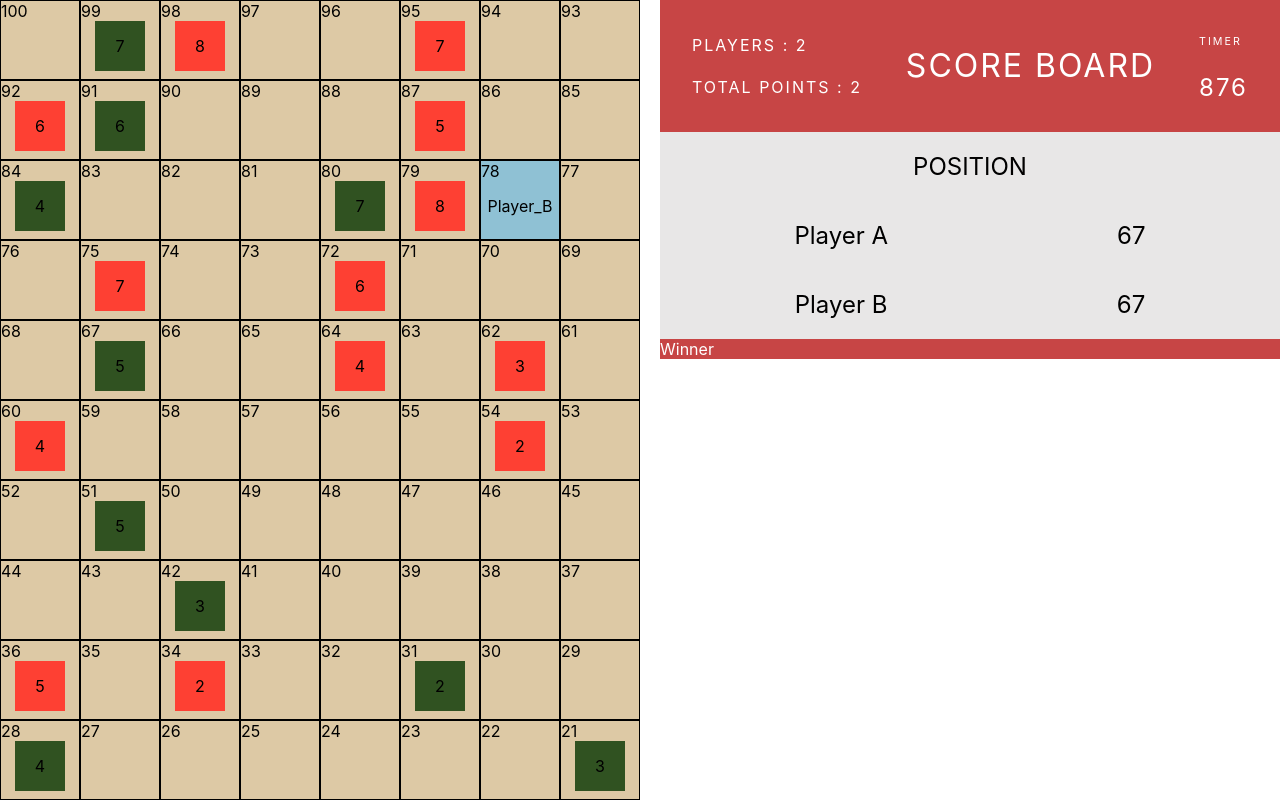
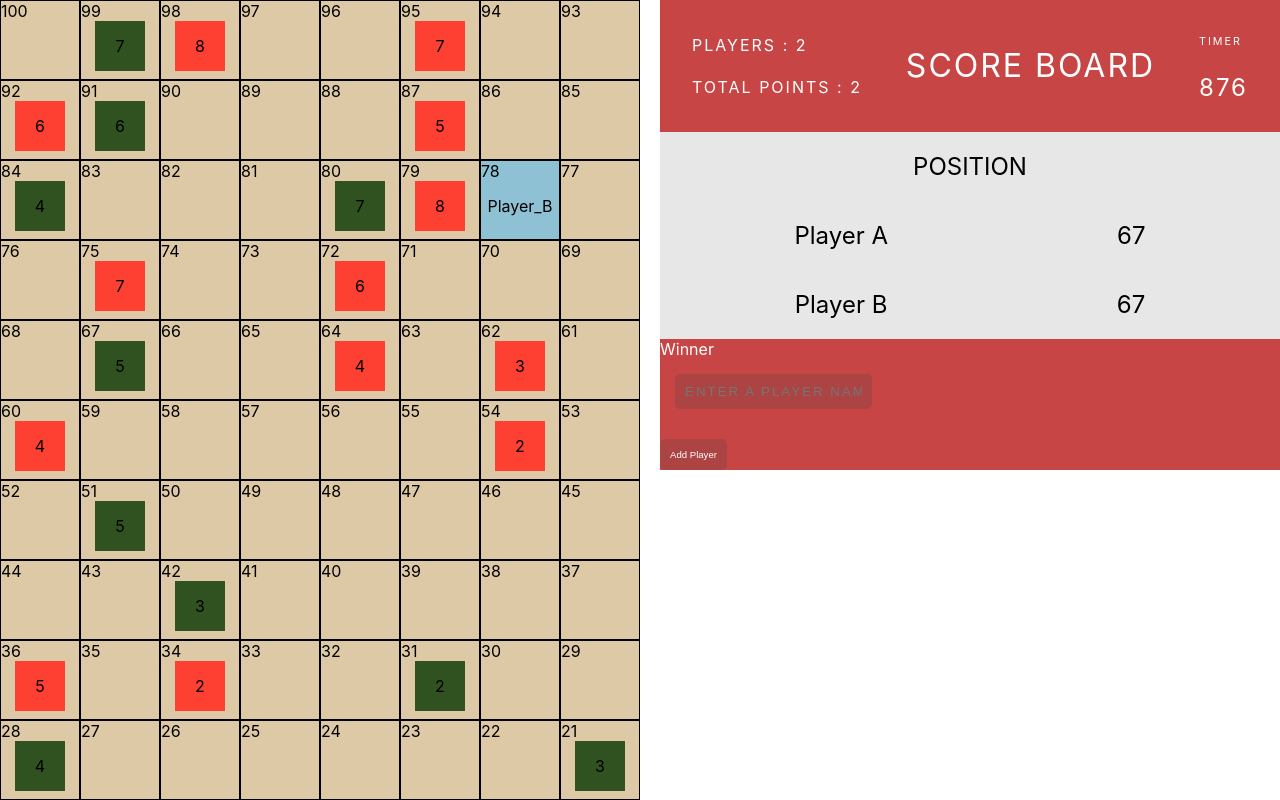
Before and after one commit to nishahs08/snake-ladder, a React (Create React App) app: page / in a window 1280 px wide. Shown: the top 800 px of the page. Built offline with nearby package versions, Linux system fonts and the light colour scheme.

Commit message:
refactored

```diff
--- a/src/Component/ScoreBoard.tsx
+++ b/src/Component/ScoreBoard.tsx
@@ -29,7 +29,21 @@ export const ScoreBoard =()=>{
             justifyContent:'space-around',
             padding:'20px',
             fontSize:'24px'
-        }
+        },
+        textInput : {
+            flexGrow: 1,
+            borderWidth: '0 0 1px 0',
+            margin: '15px 10px 15px 15px',
+            padding: '10px',
+            borderRadius: '5px',
+            backgroundColor: '#ac4444',
+            borderStyle: 'none',
+            textShadow: 'none',
+            textTransform: 'uppercase',
+            color: '#f5eded',
+            letterSpacing: '2px',
+            outline: 'none',
+          }
 
     }
     return(
@@ -51,6 +65,36 @@ export const ScoreBoard =()=>{
                 </div>
             </div>
             <div style={style.footer}>Winner</div>
+            <div style={style.footer}>   <form >
+                <input
+                    type="text"
+                    placeholder="Enter a player name"
+                    style={{ flexGrow: 1,
+                        borderWidth: '0 0 1px 0',
+                        margin: '15px 10px 15px 15px',
+                        padding: '10px',
+                        borderRadius: '5px',
+                        backgroundColor: '#ac4444',
+                        borderStyle: 'none',
+                        textShadow: 'none',
+                        textTransform: 'uppercase',
+                        color: '#f5eded',
+                        letterSpacing: '2px',
+                        outline: 'none',}}
+                />
+                <input
+                    type="submit"
+                    value="Add Player"
+                    style={{display: 'block',
+                        fontSize: '.6em',
+                        margin: '15px 15px 15px 0',
+                        padding: '10px',
+                        backgroundColor: '#ac4444',
+                        borderRadius: '5px',
+                        border: 'none',
+                        color: '#fff'}}
+                />
+            </form></div>
         </div>
     )
 }
```
